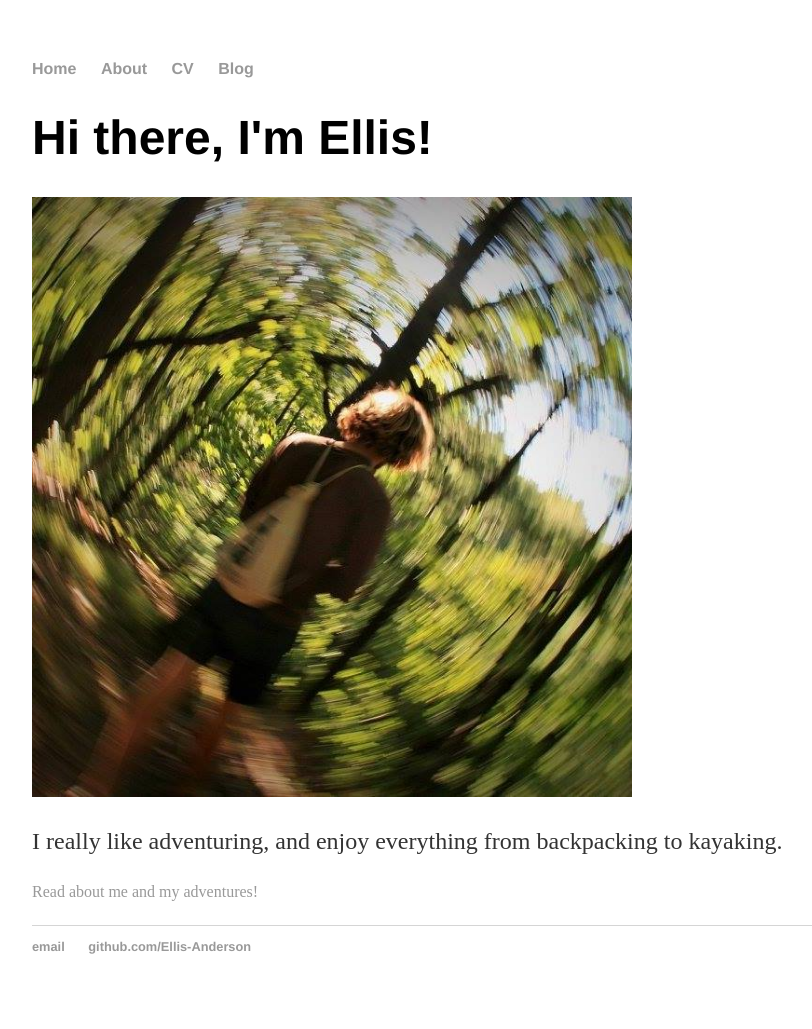
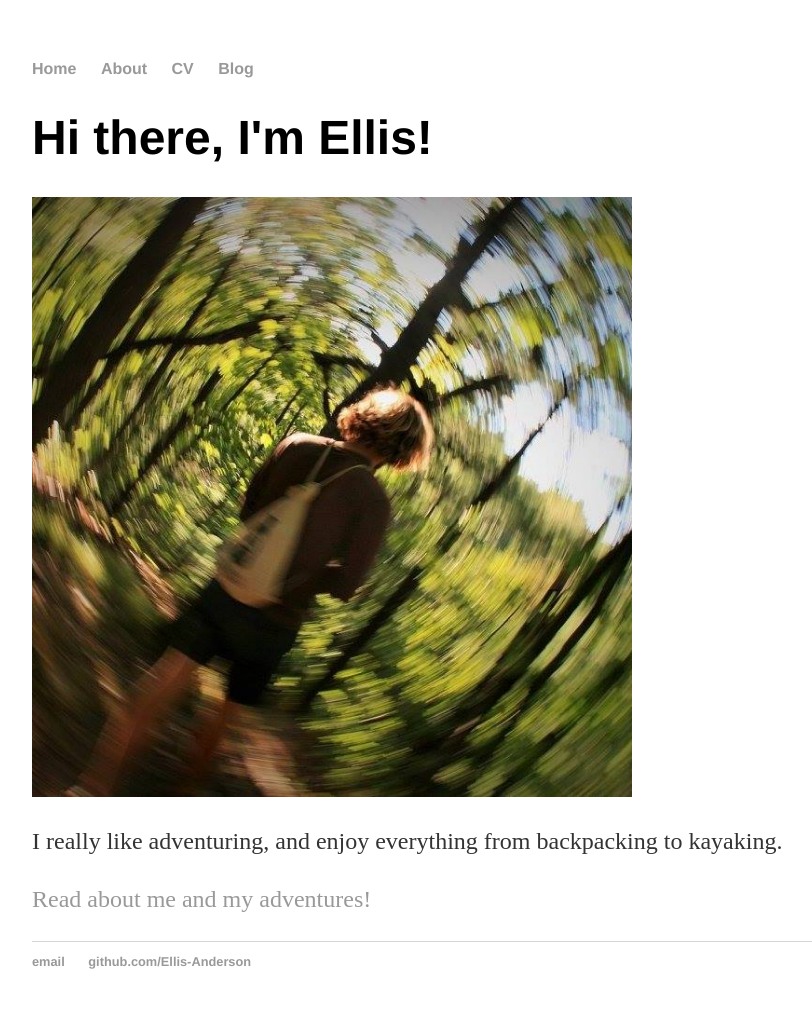
Before and after one commit to Ellis-Anderson/Ellis-Anderson.github.io, a Jekyll site: the page built from index.html, in a window 1280 px wide. Shown: the whole page, without its empty margins (160-972 px from the left). Built offline with Jekyll 4.4.1, drawn with Linux system fonts in a browser that asks for light colours.

```diff
--- a/index.html
+++ b/index.html
@@ -7,5 +7,5 @@ title: Ellis Anderson
 	<h1>Hi there, I'm Ellis!</h1>
 	<IMG SRC="images/homepage.jpg" ALT="homepage2" WIDTH=600 HEIGHT=600>
 	<p> I really like adventuring, and enjoy everything from backpacking to kayaking. </p>
-	<p></p><a href="/about">Read about me and my adventures!</a></p>
+	<p><a href="/about">Read about me and my adventures!</a></p>
 </div><!-- /.blurb -->
```
